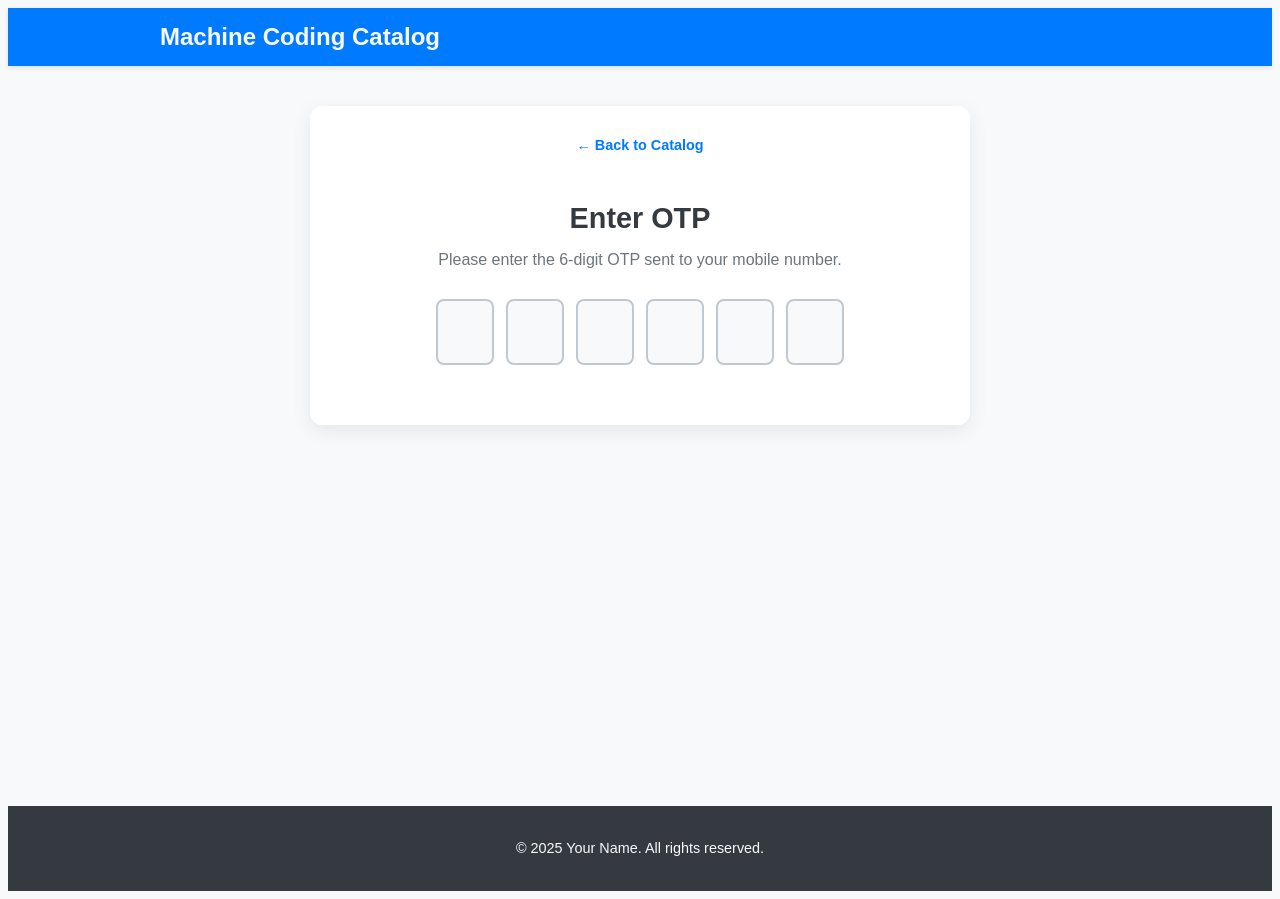
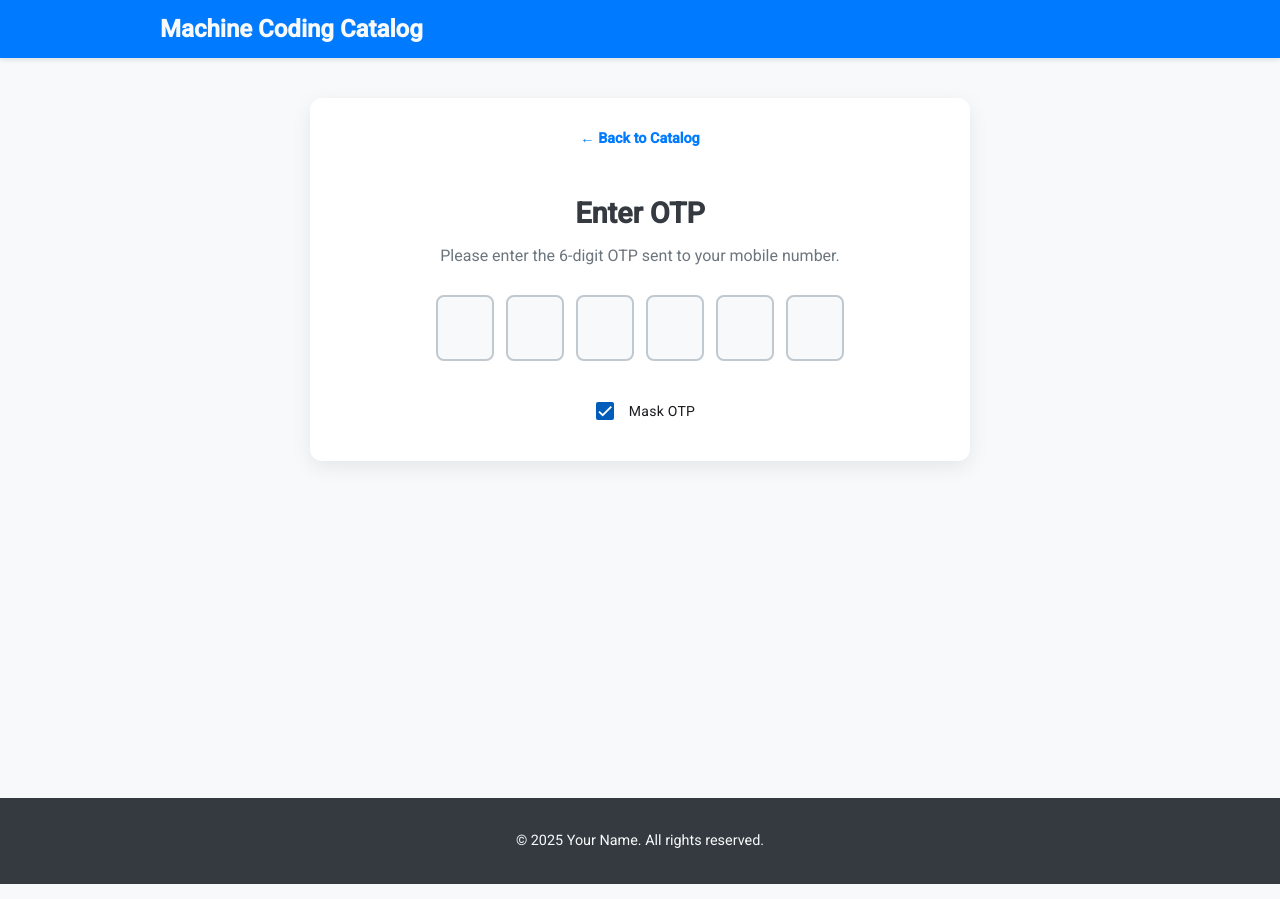
Before and after one commit to hi-shekhar/angular_machine_coding, an Angular app: page /otp-input in a window 1280 px wide. Built offline with nearby package versions, Linux system fonts and the light colour scheme.

Commit message:
mark input

```diff
--- a/angular.json
+++ b/angular.json
@@ -32,6 +32,7 @@
               }
             ],
             "styles": [
+              "@angular/material/prebuilt-themes/azure-blue.css",
               "src/styles/styles.scss"
             ],
             "scripts": []
@@ -91,6 +92,7 @@
               }
             ],
             "styles": [
+              "@angular/material/prebuilt-themes/azure-blue.css",
               "src/styles/styles.scss"
             ],
             "scripts": []
--- a/package.json
+++ b/package.json
@@ -16,6 +16,7 @@
     "@angular/compiler": "^19.0.0",
     "@angular/core": "^19.0.0",
     "@angular/forms": "^19.0.0",
+    "@angular/material": "^19.2.18",
     "@angular/platform-browser": "^19.0.0",
     "@angular/platform-browser-dynamic": "^19.0.0",
     "@angular/router": "^19.0.0",
--- a/src/app/features/otp-input/otp-input.component.html
+++ b/src/app/features/otp-input/otp-input.component.html
@@ -5,12 +5,16 @@
 
     <div class="otp-inputs-wrapper">
         @for (digit of otpDigits(); track $index) {
-        <input #otpInput type="text" inputmode="numeric" pattern="[0-9]*" maxlength="1" [value]="digit"
-            (input)="handleInput($event, $index)" (keydown)="handleKeyDown($event, $index)"
+        <input #otpInput [type]="isMasked() ? 'password' : 'text'" inputmode="numeric" pattern="[0-9]*" maxlength="1"
+            [value]="digit" (input)="handleInput($event, $index)" (keydown)="handleKeyDown($event, $index)"
             (paste)="handlePaste($event, $index)" [attr.aria-label]="'OTP digit ' + ($index + 1) + ' of ' + otpLength"
             tabindex="0" />
         }
     </div>
+
+    <mat-checkbox [(ngModel)]="isMasked">
+        Mask OTP
+    </mat-checkbox>
 
     @if (isOtpValid()) {
     <div class="otp-success-message">
@@ -19,5 +23,4 @@
         <button class="clear-button" (click)="clearOtp()">Clear OTP</button>
     </div>
     }
-
 </div>
--- a/src/app/features/otp-input/otp-input.component.ts
+++ b/src/app/features/otp-input/otp-input.component.ts
@@ -12,6 +12,7 @@ import {
 import { CommonModule } from '@angular/common';
 import { FormsModule } from '@angular/forms';
 import { RouterLink } from '@angular/router';
+import { MatCheckboxModule } from '@angular/material/checkbox';
 
 @Component({
     selector: 'app-otp-input',
@@ -19,6 +20,7 @@ import { RouterLink } from '@angular/router';
     imports: [
         CommonModule,
         FormsModule,
+        MatCheckboxModule,
         RouterLink
     ],
     templateUrl: './otp-input.component.html',
@@ -36,6 +38,7 @@ export class OtpInputComponent implements OnInit {
 
     isOtpValid = signal(false);
     enteredOtp = signal('');
+    isMasked = signal(true);
 
     ngOnInit(): void {
         this.otpDigits.set(new Array(this.otpLength).fill(''));
--- a/src/index.html
+++ b/src/index.html
@@ -6,8 +6,10 @@
   <base href="/">
   <meta name="viewport" content="width=device-width, initial-scale=1">
   <link rel="icon" type="image/x-icon" href="favicon.ico">
+  <link href="https://fonts.googleapis.com/css2?family=Roboto:wght@300;400;500&display=swap" rel="stylesheet">
+  <link href="https://fonts.googleapis.com/icon?family=Material+Icons" rel="stylesheet">
 </head>
-<body>
+<body class="mat-typography">
   <app-root></app-root>
 </body>
 </html>
--- a/src/styles/styles.scss
+++ b/src/styles/styles.scss
@@ -1,10 +1,17 @@
 @use 'variables' as vars;
 
+
+html,
 body {
-    font-family: Arial, sans-serif;
-    color: vars.$app-text-color;
-    background-color: vars.$color-background-gray;
-    box-sizing: border-box;
+  height: 100%;
+}
+
+body {
+  background-color: vars.$color-background-gray;
+  box-sizing: border-box;
+  color: vars.$app-text-color;
+  font-family: Roboto, "Helvetica Neue", sans-serif;
+  margin: 0;
 }
 
 .back-link {
```
Also changed, not shown: 1 other file (tests, documents, lock files or other folders).
